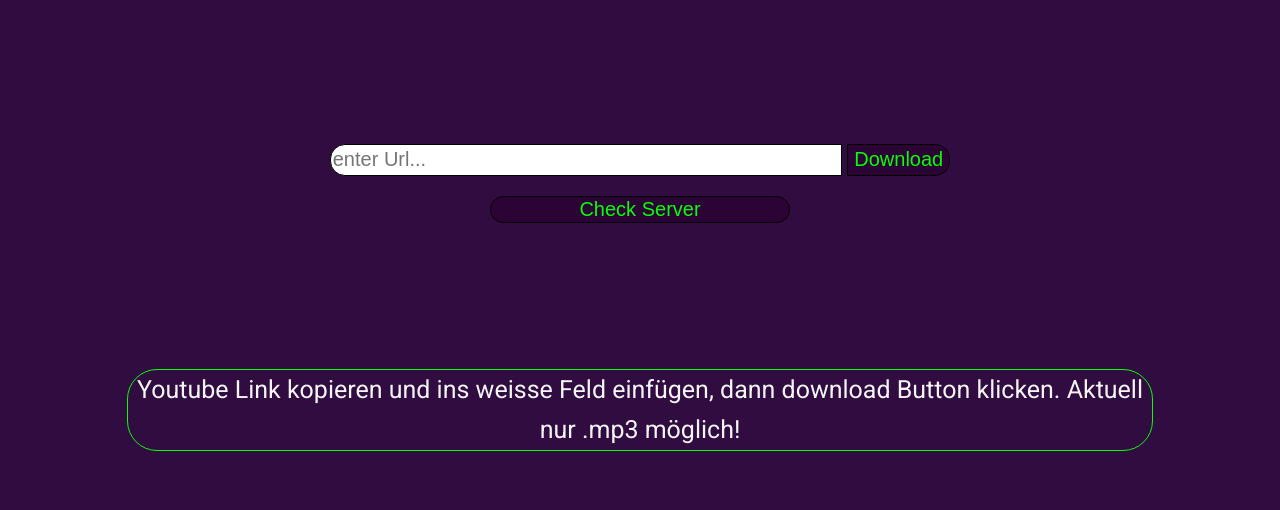
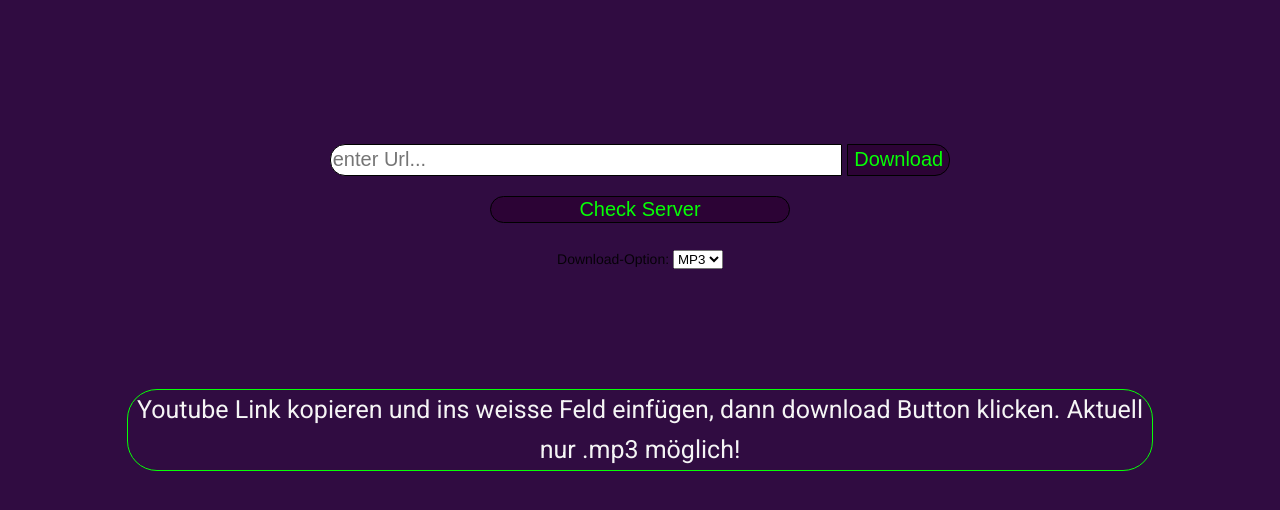
Before and after one commit to jakobev/ytdl, a website: page index.html in a window 1280 px wide. Shown: the part 180-690 px from the top of the page. Drawn offline with nearby package versions, Linux system fonts and the light colour scheme.

Commit message:
Update index.html

```diff
--- a/index.html
+++ b/index.html
@@ -68,6 +68,12 @@
     </div>
       <button id="check-server-btn" class="check-server-btn" type="button">Check Server</button>
         <p id="server-status-text"></p>
+      <div id="download-option-div">
+    <label for="download-option">Download-Option: </label><select id="option" name="format" form="form">
+      <option value="mp3">MP3</option>
+      <option value="mp4">MP4</option>
+    </select>
+    </div>
           <h3 class="hint"><span>Youtube Link kopieren und ins weisse Feld einfügen, dann download Button klicken. Aktuell nur .mp3 möglich!</span></h3>
 
     <div class="bottom-content">
```
